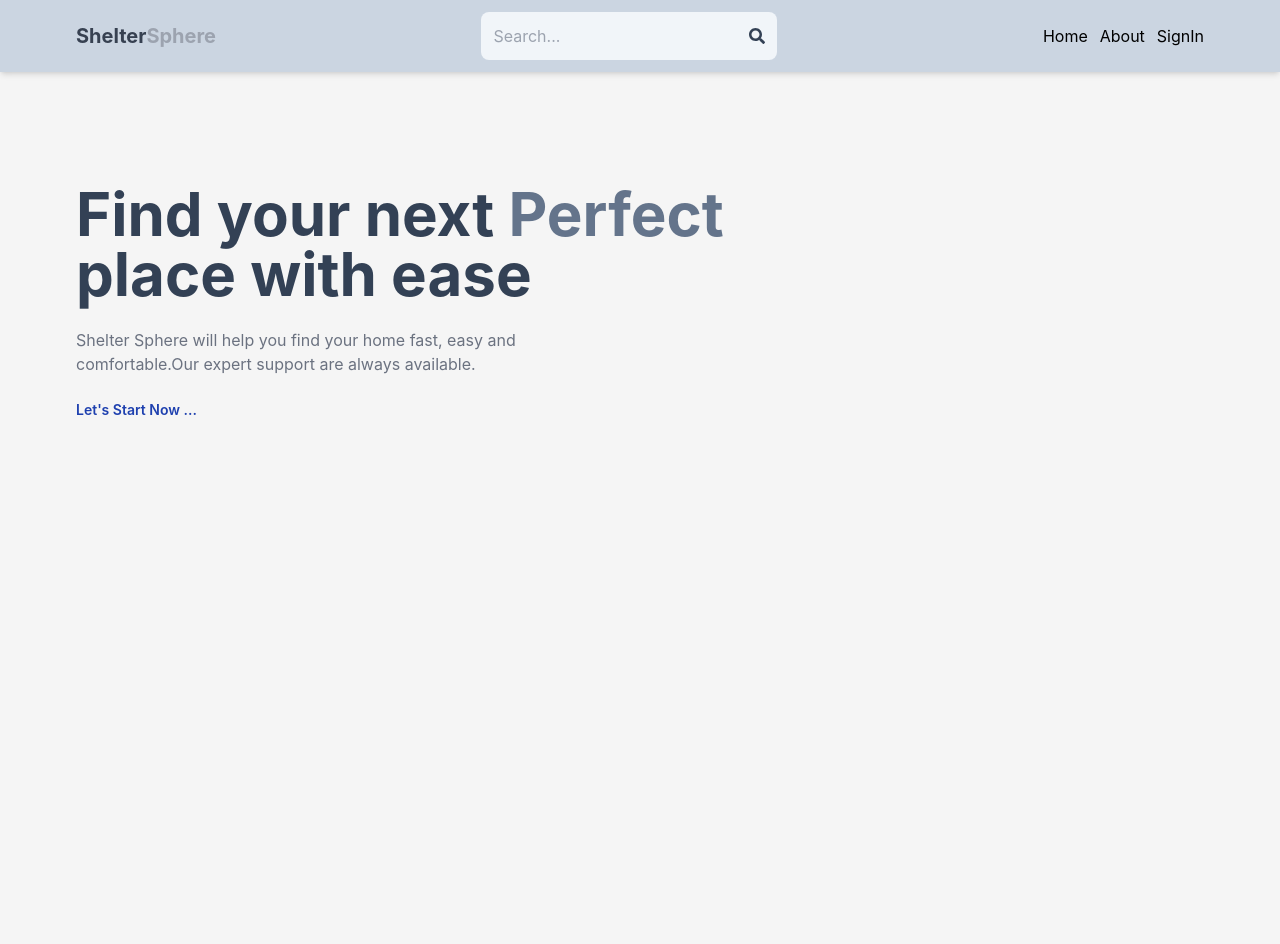
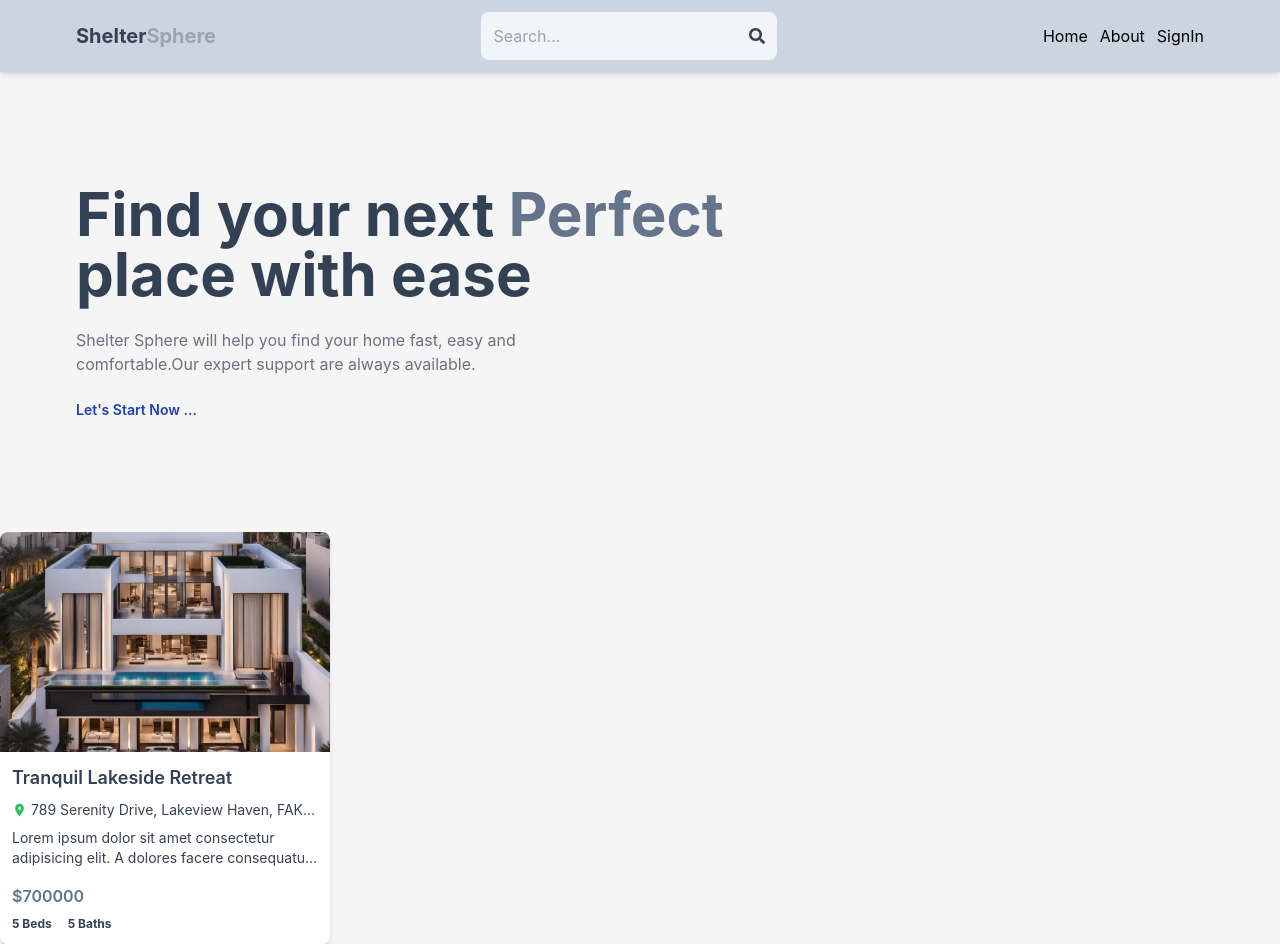
Before and after one commit to mishra-gaurav-04/ShelterSphere, a React (Create React App) app in the folder client/: page / in a window 1280 px wide. Before the commit the page ends 800 px from the top, so only its background shows below. Built offline with nearby package versions, Linux system fonts and the light colour scheme.

Commit message:
added Listing cards component

```diff
--- /dev/null
+++ b/client/src/components/ListingCards.jsx
@@ -0,0 +1,35 @@
+import React from 'react';
+import House from '../assets/house-1.png'
+import { Link } from 'react-router-dom';
+import {MdLocationOn} from 'react-icons/md';
+
+const ListingCards = () => {
+  return (
+    <div className='bg-white shadow-md hover:shadow-lg transition-shadow overflow-hidden rounded-lg w-full sm:w-[330px]'>
+        <Link>
+            <img src={House} className='h-[320px] sm:h-[220px] w-full object-cover hover:scale-105 transition-scale duration-300'/>
+            <div className='p-3 flex flex-col gap-2 w-full'>
+                <p className='truncate text-lg font-semibold text-slate-700'> Tranquil Lakeside Retreat</p>
+                <div className='flex items-center gap-1'>
+                    <MdLocationOn className='h-4 w-4 text-green-500'/>
+                    <p className='text-sm text-gray-700 truncate w-full'>789 Serenity Drive, Lakeview Haven, FAKE789</p>
+                </div>
+                <p className='text-sm text-gray-700 line-clamp-2'>
+                    Lorem ipsum dolor sit amet consectetur adipisicing elit. A dolores facere consequatur omnis veritatis necessitatibus soluta incidunt architecto molestiae, adipisci, illum recusandae nostrum provident alias? Aliquid corporis possimus ab eveniet!
+                </p>
+                <p className='text-slate-500 mt-2 font-semibold'>$700000</p>
+                <div className='text-slate-700 flex gap-4'>
+                    <div className='font-bold text-xs'>
+                        5 Beds
+                    </div>
+                    <div className='font-bold text-xs'>
+                        5 Baths
+                    </div>
+                </div>
+            </div>
+        </Link>
+    </div>
+  )
+}
+
+export default ListingCards
--- a/client/src/index.js
+++ b/client/src/index.js
@@ -2,11 +2,14 @@ import React from 'react';
 import ReactDOM from 'react-dom/client';
 import './index.css';
 import App from './App';
-
+import {store} from './redux/store';
+import {Provider} from 'react-redux';
 
 const root = ReactDOM.createRoot(document.getElementById('root'));
 root.render(
-  <React.StrictMode>
-    <App />
-  </React.StrictMode>
+  <Provider store={store}>
+    <React.StrictMode>
+      <App />
+    </React.StrictMode>
+  </Provider>
 );
--- a/client/src/pages/Home.jsx
+++ b/client/src/pages/Home.jsx
@@ -4,6 +4,7 @@ import {Swiper,SwiperSlide} from 'swiper/react';
 import {Navigation} from 'swiper/modules';
 import SwiperCore from 'swiper';
 import 'swiper/css/bundle';
+import ListingCards from '../components/ListingCards';
 
 const Home = () => {
   return (
@@ -18,7 +19,7 @@ const Home = () => {
             <Link className='text-sm font-semibold text-blue-800'>Let's Start Now ...</Link>
         </div>
         <div>
-
+          <ListingCards/>
         </div>
     </div>
   )
--- /dev/null
+++ b/client/src/redux/store.js
@@ -0,0 +1,8 @@
+import {configureStore} from '@reduxjs/toolkit';
+
+export const store = configureStore({
+    reducer : {},
+    middleware : (getDefaultMiddleware) => getDefaultMiddleware({
+        serializableCheck : false
+    })
+})
```
Also changed, not shown: client/src/assets/house-1.png (added).
